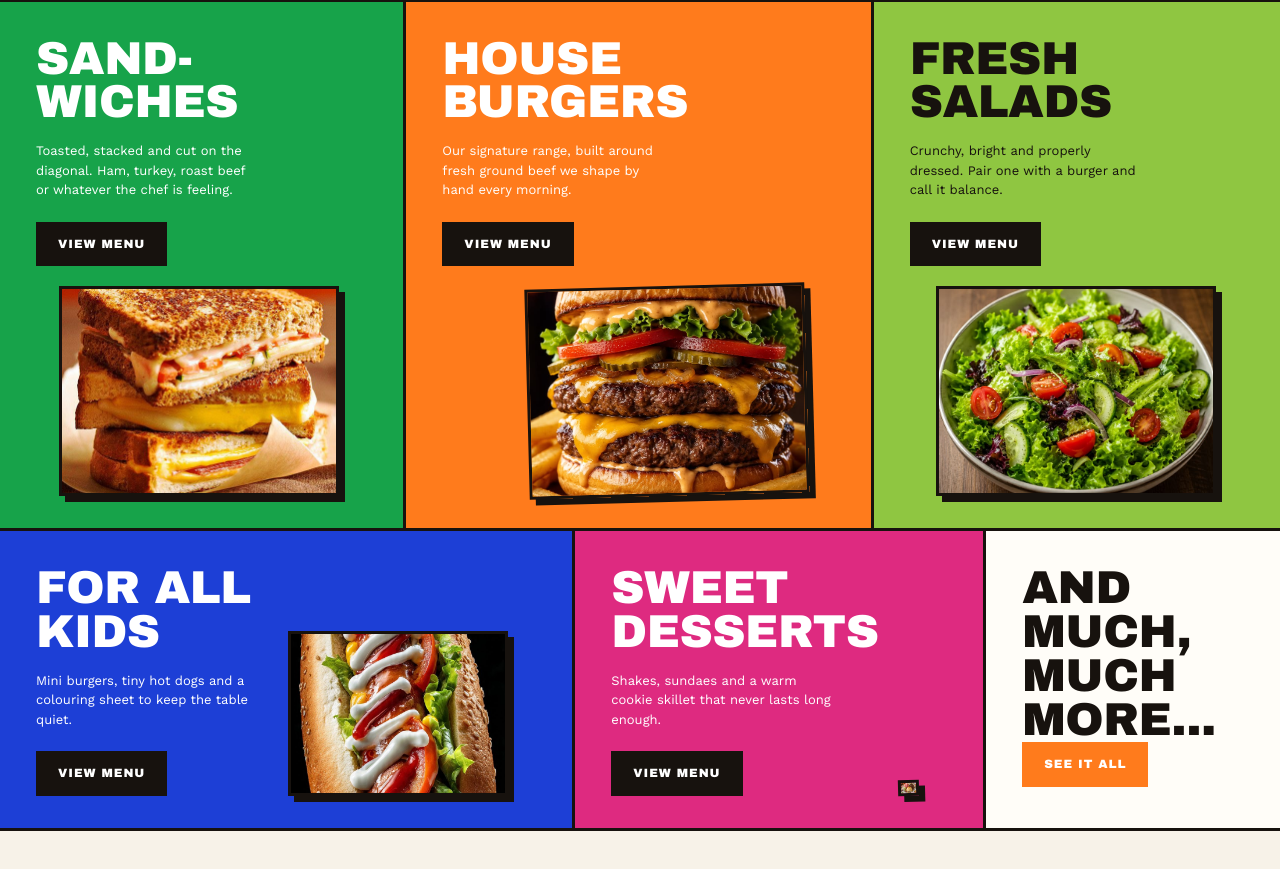
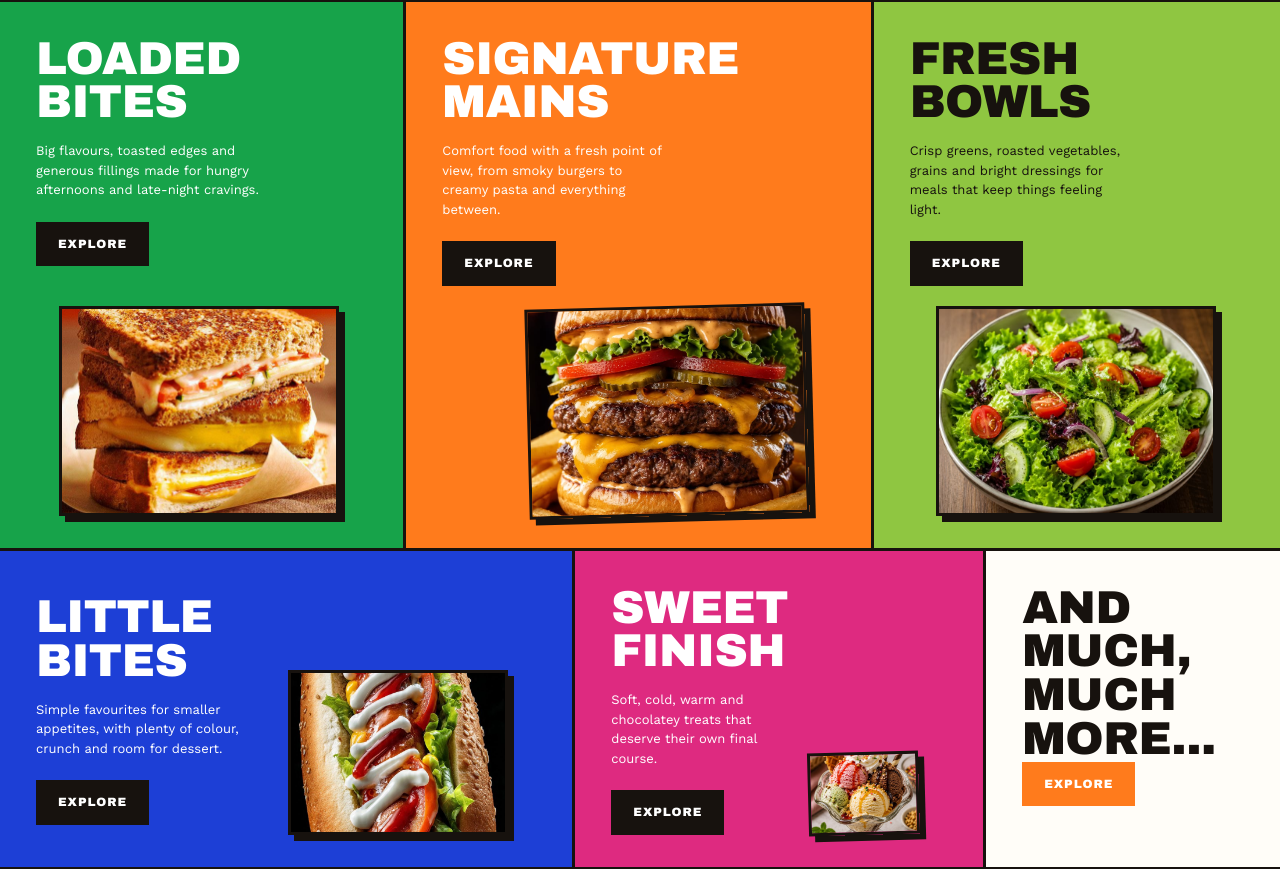
Before and after one commit to Dave-Dev1414/daves-food-hub, a React (Vite) app: page / in a window 1280 px wide. Shown: the part 1240-2109 px from the top of the page. Built offline with nearby package versions, Linux system fonts and the light colour scheme.

Commit message:
Rebrand site content and imagery

```diff
--- a/src/components/MenuTiles.jsx
+++ b/src/components/MenuTiles.jsx
@@ -3,20 +3,20 @@ import "./MenuTiles.css";
 
 const top = [
   {
-    title: "Sand-\nwiches",
-    text: "Toasted, stacked and cut on the diagonal. Ham, turkey, roast beef or whatever the chef is feeling.",
+    title: "Loaded\nBites",
+    text: "Big flavours, toasted edges and generous fillings made for hungry afternoons and late-night cravings.",
     image: "/images/sandwich.jpg",
     color: "green",
   },
   {
-    title: "House\nburgers",
-    text: "Our signature range, built around fresh ground beef we shape by hand every morning.",
+    title: "Signature\nMains",
+    text: "Comfort food with a fresh point of view, from smoky burgers to creamy pasta and everything between.",
     image: "/images/house-burger.jpg",
     color: "orange",
   },
   {
-    title: "Fresh\nsalads",
-    text: "Crunchy, bright and properly dressed. Pair one with a burger and call it balance.",
+    title: "Fresh\nBowls",
+    text: "Crisp greens, roasted vegetables, grains and bright dressings for meals that keep things feeling light.",
     image: "/images/salad.jpg",
     color: "lime",
   },
@@ -24,14 +24,14 @@ const top = [
 
 const bottom = [
   {
-    title: "For all\nkids",
-    text: "Mini burgers, tiny hot dogs and a colouring sheet to keep the table quiet.",
+    title: "Little\nBites",
+    text: "Simple favourites for smaller appetites, with plenty of colour, crunch and room for dessert.",
     image: "/images/hotdog.jpg",
     color: "blue",
   },
   {
-    title: "Sweet\ndesserts",
-    text: "Shakes, sundaes and a warm cookie skillet that never lasts long enough.",
+    title: "Sweet\nFinish",
+    text: "Soft, cold, warm and chocolatey treats that deserve their own final course.",
     image: "/images/sweet_deserts.jpg",
     color: "pink",
   },
@@ -50,7 +50,7 @@ function Tile({ title, text, image, color }) {
         <h3>{title}</h3>
         {text && <p>{text}</p>}
         <a href="#menu" className="btn">
-          {text ? "View menu" : "See it all"}
+          {text ? "Explore" : "Explore"}
         </a>
       </div>
       {image && (
```
